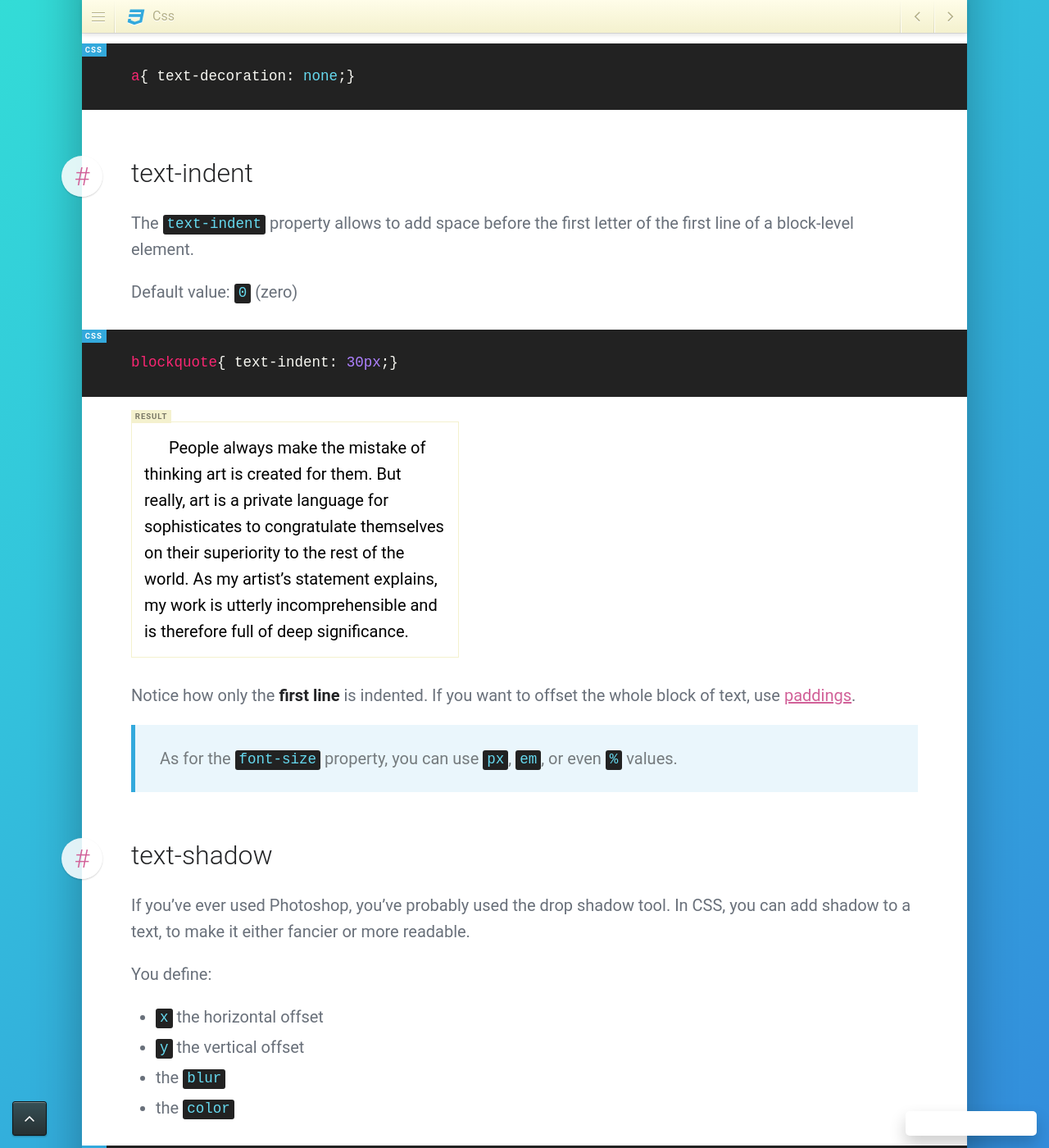
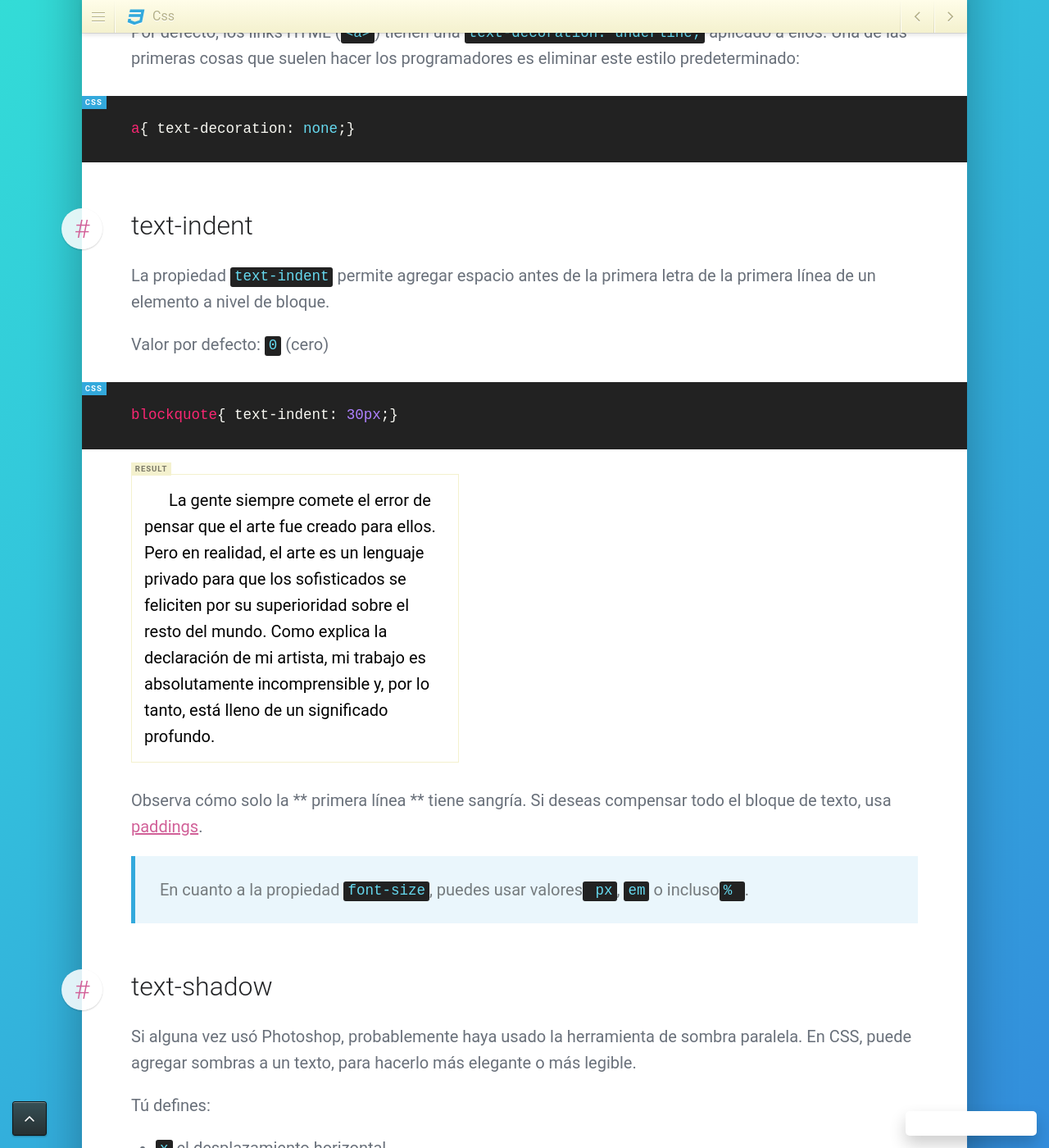
Before and after one commit to jgthms/marksheet, a Jekyll site: the page built from _posts/2015-05-06-css-text-properties.md, in a window 1280 px wide and 1400 px high, scrolled down 2291 px. Shown: the whole window at 82% size. Built offline with Jekyll 4.4.1, drawn with Linux system fonts in a browser that asks for light colours; nearby versions of some CDN libraries; a script that is not in the unit is left out; comment, search, counter and statistics services are not loaded; some of the changed text lies outside the part shown.

Commit message:
Traducción del 2015-05-06-css-text-properties.md
Traducción del 2015-05-06-css-text-properties.md por Edgar Iglesias edgar-igl

```diff
--- a/_posts/2015-05-06-css-text-properties.md
+++ b/_posts/2015-05-06-css-text-properties.md
@@ -1,62 +1,62 @@
 ---
 layout: post
-title: "CSS <strong>text</strong> properties"
-subtitle: "Other <strong>text</strong> alterations"
+title: "Propiedades de <strong>texto</strong> CSS"
+subtitle: "Otras alteraciones de <strong>texto</strong>"
 section: css
 ---
 
-Alongside the several `font-*` properties, CSS provides many `text-*` properties.
+Junto a las diversas propiedades de `font- *`, CSS proporciona muchas propiedades de `text- *`.
 
 ### text-align
 
-The `text-align` property must be applied on a block-level element and defines how its text and children inline elements are horizontally aligned.
+La propiedad `text-align` debe ser aplicada en un elemento de nivel de bloque y define cómo se alinean horizontalmente su texto y los elementos en línea secundarios.
 
 {% highlight css %}
 body{ text-align: left;}
 {% endhighlight %}
 
-The most used values are:
+Los valores más usados:
 
 * **left**
 * **right**
 * **center**
 * **justify**
 
-These values correspond to the same alignment buttons you find in Microsoft Word or Photohop:
+Estos valores corresponden a los mismos botones de alineación que se encuentran en Microsoft Word o Photoshop:
 
 <i class="fa fa-align-left"></i> <i class="fa fa-align-right"></i> <i class="fa fa-align-center"></i> <i class="fa fa-align-justify"></i>
 
-The `justify` value is **not** recommended. Although it might look visually appealing because it forms a rectangle of text, it is very hard to read.
+El valor `justify` es **no** recomendado. Aunque puede parecer visualmente atractivo porque forma un rectángulo de texto, es muy difícil de leer.
 {: .info}
 
-The `text-align` default value is `start`. Basically, `start` can either be `left` or `right`, depending on the **direction** set on the HTML document.
+El valor por defecto de `text-align` es `start`. Basicamente, `start` puede ser `left` o `right`, dependiendo de la ** dirección ** establecida en el documento HTML.
 
-`direction` is a CSS property that can either be `ltr` (left to right) or `rtl` (right to left):
+`direction` es una propiedad CSS que puede ser `ltr` (de izquierda a derecha) o `rtl` (de derecha a izquierda):
 
-* if `ltr` is chosen, `start` equals to `left`
-* if `rtl` is chosen, `start` equals to `right`
+* si `ltr` está elegido, `start` es igual a `left`
+* if `rtl` está elegido, `start` es igual a `right`
 
 ### text-decoration
 
-The `text-decoration` property is used to add a line on your text.
+La propiedad `text-decoration` se utiliza para agregar una línea en su texto.
 
-Default value: `none`
+Valor por defecto: `none`
 
 {% highlight css %}
 .deleted{ text-decoration: line-through;}
 {% endhighlight %}
 
 <div class="result">
-  <p style="text-decoration: line-through;">Deleted</p>
+  <p style="text-decoration: line-through;">Borrado</p>
 </div>
 
-Possible values:
+Posibles valores:
 
 * `overline`
 * `underline`
 * `line-through`
 
-By default, HTML links (`<a>`) have a `text-decoration: underline;` applied to them. One of the first things coders usually do is to remove this default styling:
+Por defecto, los links HTML (`<a>`) tienen una `text-decoration: underline;` aplicado a ellos. Una de las primeras cosas que suelen hacer los programadores es eliminar este estilo predeterminado:
 
 {% highlight css %}
 a{ text-decoration: none;}
@@ -64,44 +64,44 @@ a{ text-decoration: none;}
 
 ### text-indent
 
-The `text-indent` property allows to add space before the first letter of the first line of a block-level element.
+La propiedad `text-indent` permite agregar espacio antes de la primera letra de la primera línea de un elemento a nivel de bloque.
 
-Default value: `0` (zero)
+Valor por defecto: `0` (cero)
 
 {% highlight css %}
 blockquote{ text-indent: 30px;}
 {% endhighlight %}
 
 <div class="result" style="max-width: 400px;">
-  <blockquote style="text-indent: 30px;">People always make the mistake of thinking art is created for them. But really, art is a private language for sophisticates to congratulate themselves on their superiority to the rest of the world. As my artist’s statement explains, my work is utterly incomprehensible and is therefore full of deep significance.</blockquote>
+  <blockquote style="text-indent: 30px;">La gente siempre comete el error de pensar que el arte fue creado para ellos. Pero en realidad, el arte es un lenguaje privado para que los sofisticados se feliciten por su superioridad sobre el resto del mundo. Como explica la declaración de mi artista, mi trabajo es absolutamente incomprensible y, por lo tanto, está lleno de un significado profundo.</blockquote>
 </div>
 
-Notice how only the **first line** is indented. If you want to offset the whole block of text, use [paddings](/css-padding.html).
+Observa cómo solo la ** primera línea ** tiene sangría. Si deseas compensar todo el bloque de texto, usa [paddings](/css-padding.html).
 
-As for the `font-size` property, you can use `px`, `em`, or even `%` values.
+En cuanto a la propiedad `font-size`, puedes usar valores` px`, `em` o incluso`% `.
 {: .info}
 
 
 ### text-shadow
 
-If you've ever used Photoshop, you've probably used the drop shadow tool. In CSS, you can add shadow to a text, to make it either fancier or more readable.
+Si alguna vez usó Photoshop, probablemente haya usado la herramienta de sombra paralela. En CSS, puede agregar sombras a un texto, para hacerlo más elegante o más legible.
 
-You define:
+Tú defines:
 
-* `x` the horizontal offset
-* `y` the vertical offset
-* the `blur`
-* the `color`
+* `x` el desplazamiento horizontal
+* `y` el desplazamiento vertical
+* el `blur`
+* el `color`
 
 {% highlight css %}
 h1{ text-shadow: 0 2px 5px rgba(0,0,0,0.5);}
 {% endhighlight %}
 
 <div class="result">
-  <h1 style="text-shadow: 0 2px 5px rgba(0,0,0,0.5);">Hello World</h1>
+  <h1 style="text-shadow: 0 2px 5px rgba(0,0,0,0.5);">Hola Mundo</h1>
 </div>
 
-Only the `x` and `y` values are required. The `blur` defaults to `0` (zero), while the `color` defaults to the color of the text.
+Solo se requieren los valores `x` e` y`. El "blur" predeterminado es "0" (cero), mientras que el "color" predeterminado es el color del texto.
 
-This property is tricky, so use it with parsimony and don't go crazy!
+Esta propiedad es complicada, ¡así que úsala con parsimonia y no te vuelvas loco!
 {: .info}
```
